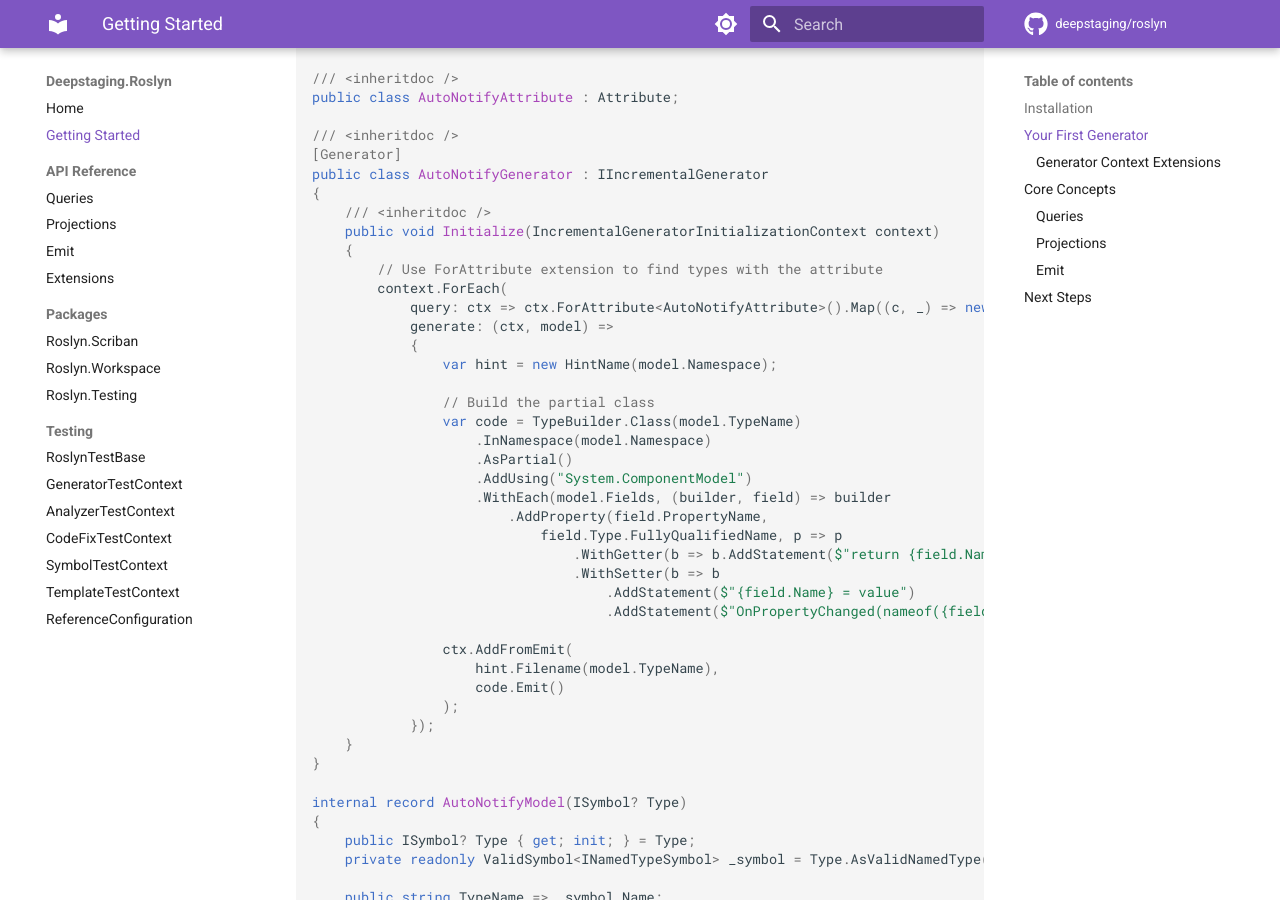
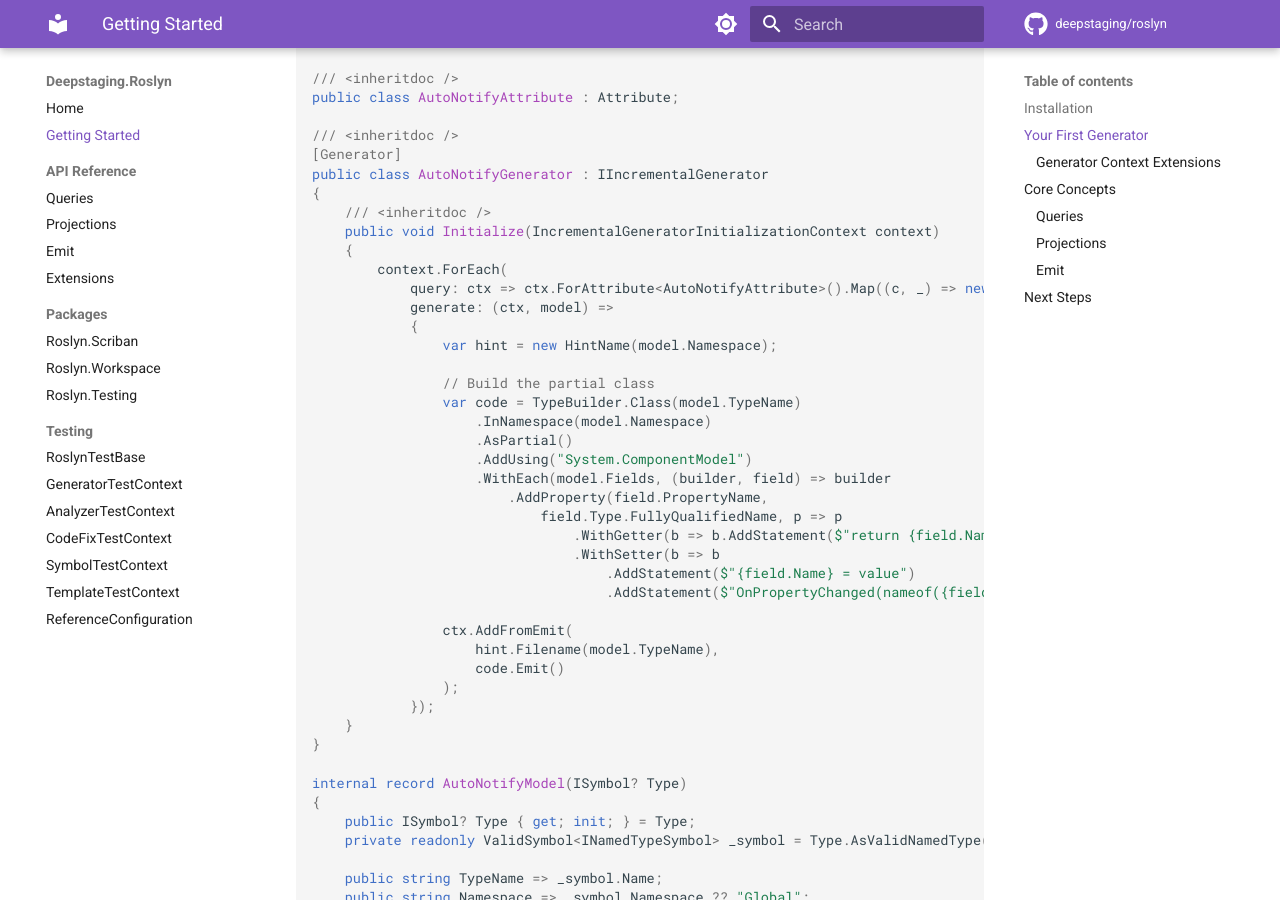
Before and after one commit to deepstaging/roslyn, an MkDocs documentation site: the page built from docs/getting-started.md, in a window 1280 px wide and 900 px high, scrolled down 708 px. Built offline with MkDocs 1.6.1 and Material for MkDocs 9.7.7, drawn with Linux system fonts in a browser that asks for light colours; comment, search, counter and statistics services are not loaded.

Commit message:
Remove redundant comment from getting-started.md

```diff
--- a/docs/getting-started.md
+++ b/docs/getting-started.md
@@ -38,7 +38,6 @@ public class AutoNotifyGenerator : IIncrementalGenerator
     /// <inheritdoc />
     public void Initialize(IncrementalGeneratorInitializationContext context)
     {
-        // Use ForAttribute extension to find types with the attribute
         context.ForEach(
             query: ctx => ctx.ForAttribute<AutoNotifyAttribute>().Map((c, _) => new AutoNotifyModel(c.TargetSymbol)),
             generate: (ctx, model) =>
```
